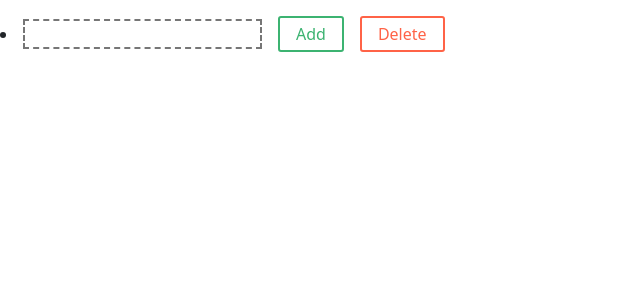
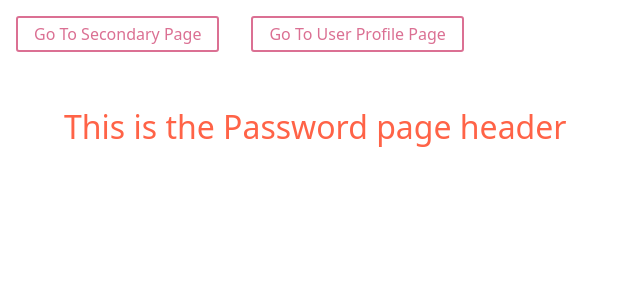
Before and after one commit to Heshan-kavi/dynamic-list, a React (Create React App) app: page /secondary-page/password in a window 1280 px wide. Before the commit this address led to /secondary-page. Shown: the top 300 px of the page, without its empty margins (0-640 px from the left). Built offline with nearby package versions, Linux system fonts and the light colour scheme.

Commit message:
implemented nested routes

```diff
--- a/src/App.tsx
+++ b/src/App.tsx
@@ -1,15 +1,22 @@
 import React from 'react';
 import { BrowserRouter, Navigate, Route, Routes } from 'react-router-dom';
 import './App.css';
-import SecondaryPage from './pages/SecondaryPage';
-import ThirdPage from './pages/ThirdPage';
+import Password from './pages/Password/Password';
+import SecondaryPage from './pages/SecondaryPage/SecondaryPage';
+import ThirdPage from './pages/ThirdPage/ThirdPage';
+import UserProfile from './pages/UserProfile/UserProfile';
 
 function App() {
   return (
     <BrowserRouter>
     <Routes>
-      <Route path="secondary-page" element={<SecondaryPage/>} />
-      <Route path="third-page" element={<ThirdPage/>} />
+      <Route path="secondary-page" element={<SecondaryPage/>}>
+        {/* <Route path="user-profile" element={<UserProfile/>}></Route>
+        <Route path="password" element={<Password/>}></Route> */}
+      </Route>
+      <Route path="third-page" element={<ThirdPage/>}></Route>
+      <Route path="secondary-page/user-profile" element={<UserProfile/>}></Route>
+      <Route path="secondary-page/password" element={<Password/>}></Route>
       <Route path="*" element={<Navigate to='secondary-page'/>} />
     </Routes>
     </BrowserRouter>
--- a/src/components/Table.tsx
+++ b/src/components/Table.tsx
@@ -1,6 +1,6 @@
 import { useEffect, useMemo, useState } from "react"
 import { ColumnModel } from "../interfaces/TableModal"
-import { TableOptions } from "../pages/ThirdPage"
+import { TableOptions } from "../pages/ThirdPage/ThirdPage"
 
 interface Props<DATA>{
     data: DATA[]
--- /dev/null
+++ b/src/pages/Password/Password.styles.ts
@@ -0,0 +1,17 @@
+import styled from "styled-components";
+
+export const PasswordHeader = styled.h2`
+    color: tomato;
+    margin: 1em;
+    padding: 0.25em 1em;
+`
+
+export const PrimaryButton = styled.button`
+    font-size: 1em;
+    margin: 1em;
+    padding: 0.25em 1em;
+    border-radius: 3px;
+    background-color: white;
+    color: palevioletred;
+    border: 2px solid palevioletred;
+`
--- /dev/null
+++ b/src/pages/Password/Password.tsx
@@ -0,0 +1,18 @@
+import { Outlet, useNavigate } from "react-router-dom";
+import { PasswordHeader, PrimaryButton } from "./Password.styles";
+
+
+function Password () {
+
+    let navigate = useNavigate();
+
+    return <div>
+        <PrimaryButton onClick={() => navigate("/secondary-page")}>Go To Secondary Page</PrimaryButton>
+        <PrimaryButton onClick={() => navigate("/secondary-page/user-profile")}>Go To User Profile Page</PrimaryButton>
+        <PasswordHeader>This is the Password page header</PasswordHeader>
+        <Outlet/>
+    </div>
+}
+
+
+export default Password;
--- /dev/null
+++ b/src/pages/SecondaryPage/SecondaryPage.styles.ts
@@ -0,0 +1,11 @@
+import styled from "styled-components";
+
+export const PrimaryButton = styled.button`
+    font-size: 1em;
+    margin: 1em;
+    padding: 0.25em 1em;
+    border-radius: 3px;
+    background-color: white;
+    color: palevioletred;
+    border: 2px solid palevioletred;
+`
--- a/src/pages/SecondaryPage.tsx
+++ b/src/pages/SecondaryPage/SecondaryPage.tsx
@@ -1,11 +1,14 @@
 import { useCallback, useState } from "react";
-import CategoryView from "../components/CategoryView/CategoryView";
-import { CategoriesData } from "../data/CategoriesData";
-import { CategoryModel } from "../interfaces/CategoryModel";
+import { useNavigate } from "react-router-dom";
+import CategoryView from "../../components/CategoryView/CategoryView";
+import { CategoriesData } from "../../data/CategoriesData";
+import { CategoryModel } from "../../interfaces/CategoryModel";
+import { PrimaryButton } from "./SecondaryPage.styles";
 
 function SecondaryPage (){
 
     const [definedCategories, setDefinedCategories] = useState<CategoryModel[]>(CategoriesData);
+    let navigate = useNavigate()
 
     const deleteElement = useCallback((data: CategoryModel[],  id : string) => {
         data.forEach((singleCategory, index) => {
@@ -57,6 +60,9 @@ function SecondaryPage (){
     },[definedCategories, ChangeElement])
 
     return <div>
+    <PrimaryButton onClick={() => navigate("/third-page")}>Go To Third Page</PrimaryButton>
+    <PrimaryButton onClick={() => navigate("/secondary-page/user-profile")}>Go To User Profile Page</PrimaryButton>
+    <PrimaryButton onClick={() => navigate("/secondary-page/password")}>Go To Password Page</PrimaryButton>
     <CategoryView data={definedCategories} handleDelete={handleDelete} handleAdd={handleAdd} valueChanged={valueChanged}/>
     </div>
 }
--- /dev/null
+++ b/src/pages/ThirdPage/ThirdPage.styles.ts
@@ -0,0 +1,11 @@
+import styled from "styled-components";
+
+export const PrimaryButton = styled.button`
+    font-size: 1em;
+    margin: 1em;
+    padding: 0.25em 1em;
+    border-radius: 3px;
+    background-color: white;
+    color: palevioletred;
+    border: 2px solid palevioletred;
+`
--- a/src/pages/ThirdPage.tsx
+++ b/src/pages/ThirdPage/ThirdPage.tsx
@@ -1,6 +1,8 @@
 import { useState } from "react";
-import Table from "../components/Table";
-import { ColumnModel } from "../interfaces/TableModal";
+import { useNavigate } from "react-router-dom";
+import Table from "../../components/Table";
+import { ColumnModel } from "../../interfaces/TableModal";
+import { PrimaryButton } from "./ThirdPage.styles";
 
 interface TabledData {
     id : number;
@@ -13,7 +15,8 @@ export interface TableOptions <T>{
 }
 
 function ThirdPage(){
-    const [data] = useState<TabledData[]>([{id:1, name:"value one"},{id:2, name:"value two"}])
+    const [data] = useState<TabledData[]>([{id:1, name:"value one"},{id:2, name:"value two"}]);
+    const navigate = useNavigate();
 
     const [columns] = useState<ColumnModel<TabledData>[]>([{columnId:'ID', accessor: (row) => row.id},{columnId:'Name', accessor: (row) => row.name},{columnId:'Actions', accessor: (row) => <><button onClick={() => console.log(row)}> delete</button></>}])
 
@@ -23,6 +26,7 @@ function ThirdPage(){
     })
 
     return <>
+        <PrimaryButton onClick={() => navigate('secondary-page')}>Go To Secondary Page</PrimaryButton>
         <Table<TabledData> data={data} columns={columns} tableOptions={tableOptions}></Table>
     </>
 }
--- /dev/null
+++ b/src/pages/UserProfile/UserProfile.styles.ts
@@ -0,0 +1,17 @@
+import styled from "styled-components";
+
+export const UserProfileHeader = styled.h2`
+    color : mediumseagreen;
+    margin: 1em;
+    padding: 0.25em 1em;
+`
+
+export const PrimaryButton = styled.button`
+    font-size: 1em;
+    margin: 1em;
+    padding: 0.25em 1em;
+    border-radius: 3px;
+    background-color: white;
+    color: palevioletred;
+    border: 2px solid palevioletred;
+`
--- /dev/null
+++ b/src/pages/UserProfile/UserProfile.tsx
@@ -0,0 +1,17 @@
+import { Outlet, useNavigate } from "react-router-dom";
+import { UserProfileHeader, PrimaryButton } from "./UserProfile.styles";
+
+function UserProfile () {
+
+    let navigate = useNavigate();
+
+    return <div>
+        <PrimaryButton onClick={() => navigate("/secondary-page")}>Go To Secondary Page</PrimaryButton>
+        <PrimaryButton onClick={() => navigate("/secondary-page/password")}>Go To Password Page</PrimaryButton>
+        <UserProfileHeader>This is the User Profile page header</UserProfileHeader>
+        <Outlet/>
+    </div>
+}
+
+
+export default UserProfile;
```
